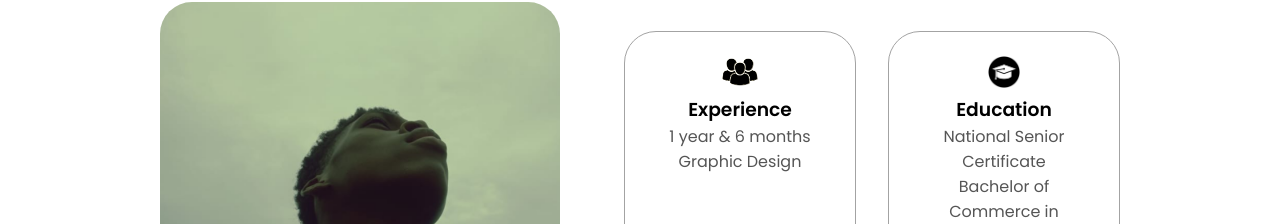
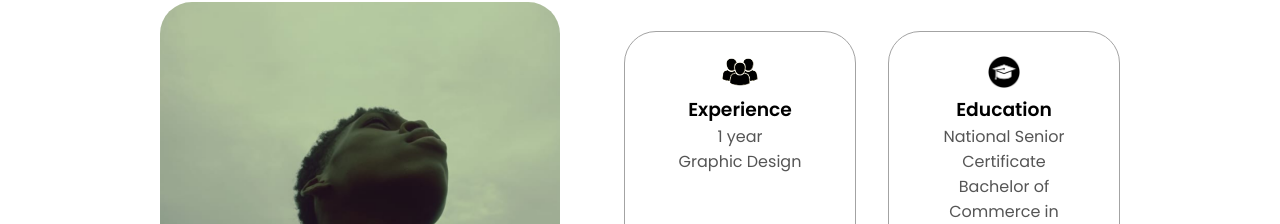
Before and after one commit to NkosiMlaba/nkosimlaba.github.io, a plain HTML site: page index.html in a window 1280 px wide. Shown: the part 1117-1341 px from the top of the page. Drawn offline with Linux system fonts and the light colour scheme.

Commit message:
changed experience

```diff
--- a/index.html
+++ b/index.html
@@ -103,7 +103,7 @@
                 class="icon"
               />
               <h3>Experience</h3>
-              <p>1 year & 6 months <br/>Graphic Design</p>
+              <p>1 year<br/>Graphic Design</p>
             </div>
             <div class="details-container">
               <img
```
